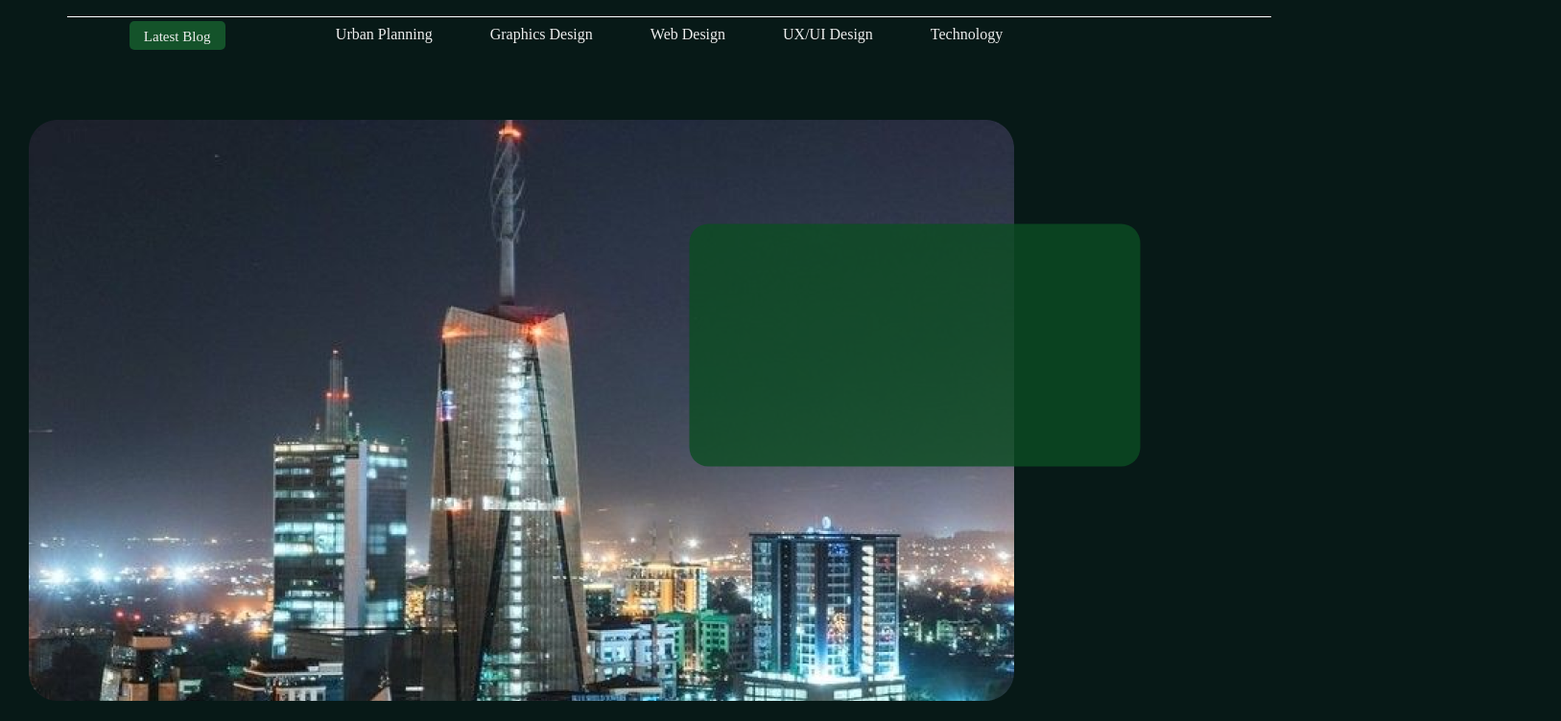
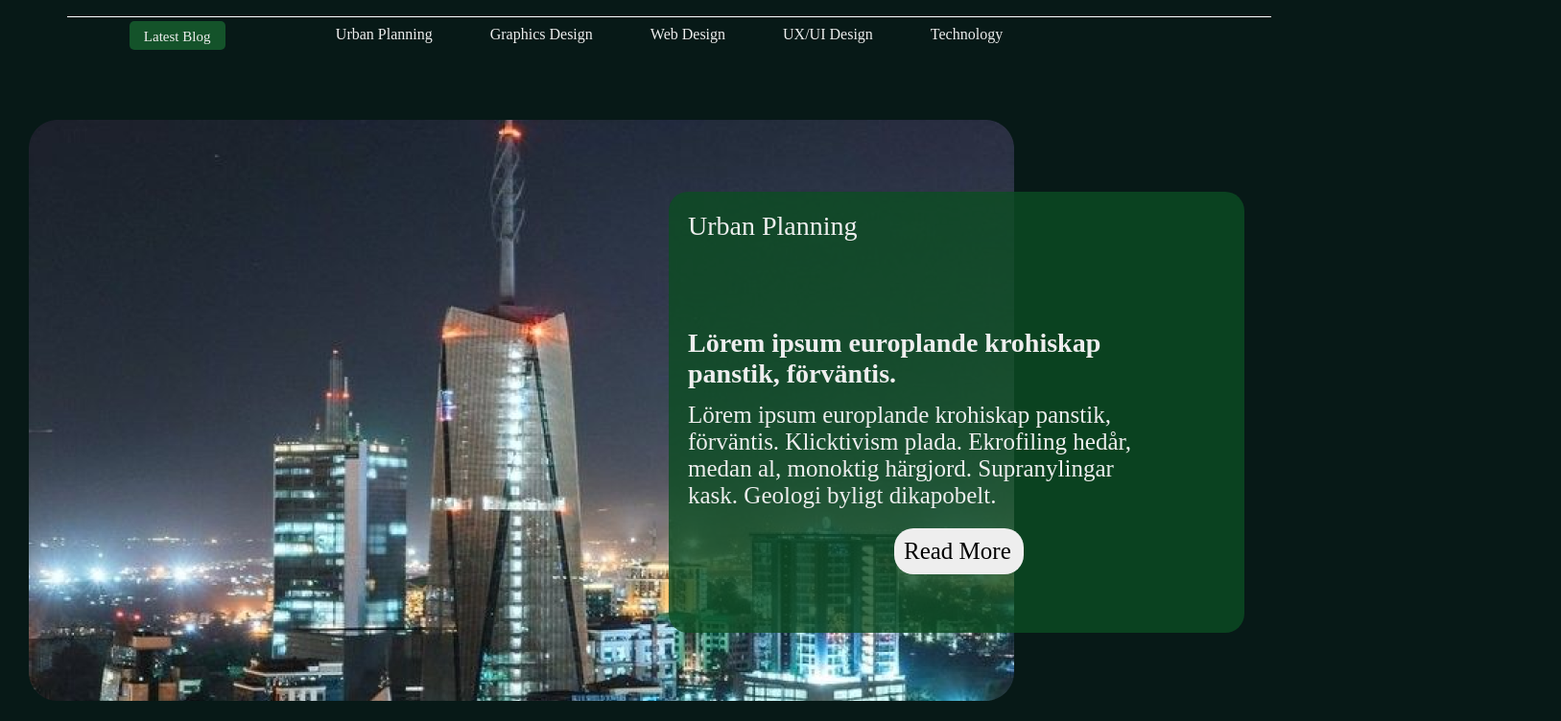
Before and after one commit to 07Manu03M/PaginaWeb-ManuelMeneses, a plain HTML site: page miweb/views/blog.html in a window 1280 px wide. Shown: the part 48-800 px from the top of the page at 96% size, 1627 px wide, since content can reach past the window. Drawn offline with Linux system fonts and the light colour scheme.

Commit message:
feat: :lipstick: New Desing
The main board is still under construction but with new decorations

```diff
--- a/miweb/CSS/style2.css
+++ b/miweb/CSS/style2.css
@@ -158,38 +158,71 @@ body{
 }
 
 .section_article_dos{
-    width: 760px;
-    height: 470px;
+
+}
+
+.div_del_menu{
+    width: 600px;
+    height: 460px;
     padding: 10px;
     border-radius: 20px;
-    transform: rotate(90deg);
     z-index: 10;
     position: relative;
-    right: 200px;
+    right: 330px;
+    top: 75px;
     background: rgba(12, 77, 34, 0.8);
 }
 
-.section_article_dos span{
-    background: olive;
+.div_del_menu span{
+    /* background: olive; */
     /* padding: 10px; */
+    font-size: 28px;
+    position: relative;
+    top: 10px;
+    left: 10px;
+    color: #eee;
 }
 
-.section_article_dos h2{
-    background: blue;
+.div_del_menu h2{
+    /* background: blue; */
     /* padding: 10px; */
+    font-size: 28px;
+    position: relative;
+    top: 100px;
+    left: 10px;
+    width: 518px;
+    height: 62px;
+    color: #eee;
 }
 
-.section_article_dos p{
-    background: red;
+.div_del_menu p{
+    /* background: red; */
     /* padding: 10px; */
+    font-size: 25px;
+    position: relative;
+    top: 115px;
+    left: 10px;
+    width: 500px;
+    color: #eee;
 }
 
-.div_boton{
-    background: violet;
-    /* padding: 10px; */
+
+
+.div_leer{
+    /* background: violet;
+    padding: 10px; */
+
+
 }
 
-.div_boton p{
-    background: purple;
-    /* padding: 10px; */
+.div_leer p{
+    background: #eee;
+    padding: 10px;
+    border-radius: 20px;
+    font-size: 25px;
+    position: relative;
+    top: 135px;
+    left: 225px;
+    width: 135px;
+    color: black;
 }
--- a/miweb/views/blog.html
+++ b/miweb/views/blog.html
@@ -49,13 +49,13 @@
             <img src="../storage/img/Rectangle 13.png">
         </div>
         <article class="section_article_dos">
-            <div class="div_del_menu">
-            <!-- <span>Urban Planning</span> -->
-            <!-- <h2>Lörem ipsum europlande krohiskap panstik, förväntis.</h2>
+        <div class="div_del_menu">
+            <span>Urban Planning</span>
+            <h2>Lörem ipsum europlande krohiskap panstik, förväntis.</h2>
             <p>Lörem ipsum europlande krohiskap panstik, förväntis. Klicktivism plada. Ekrofiling hedår, medan al, monoktig härgjord. Supranylingar kask. Geologi byligt dikapobelt. </p>
-            <div class="div_boton">
+            <div class="div_leer">
                 <p>Read More</p>
-            </div> -->
+            </div>
         </div>
         </article>
      </main>
```
